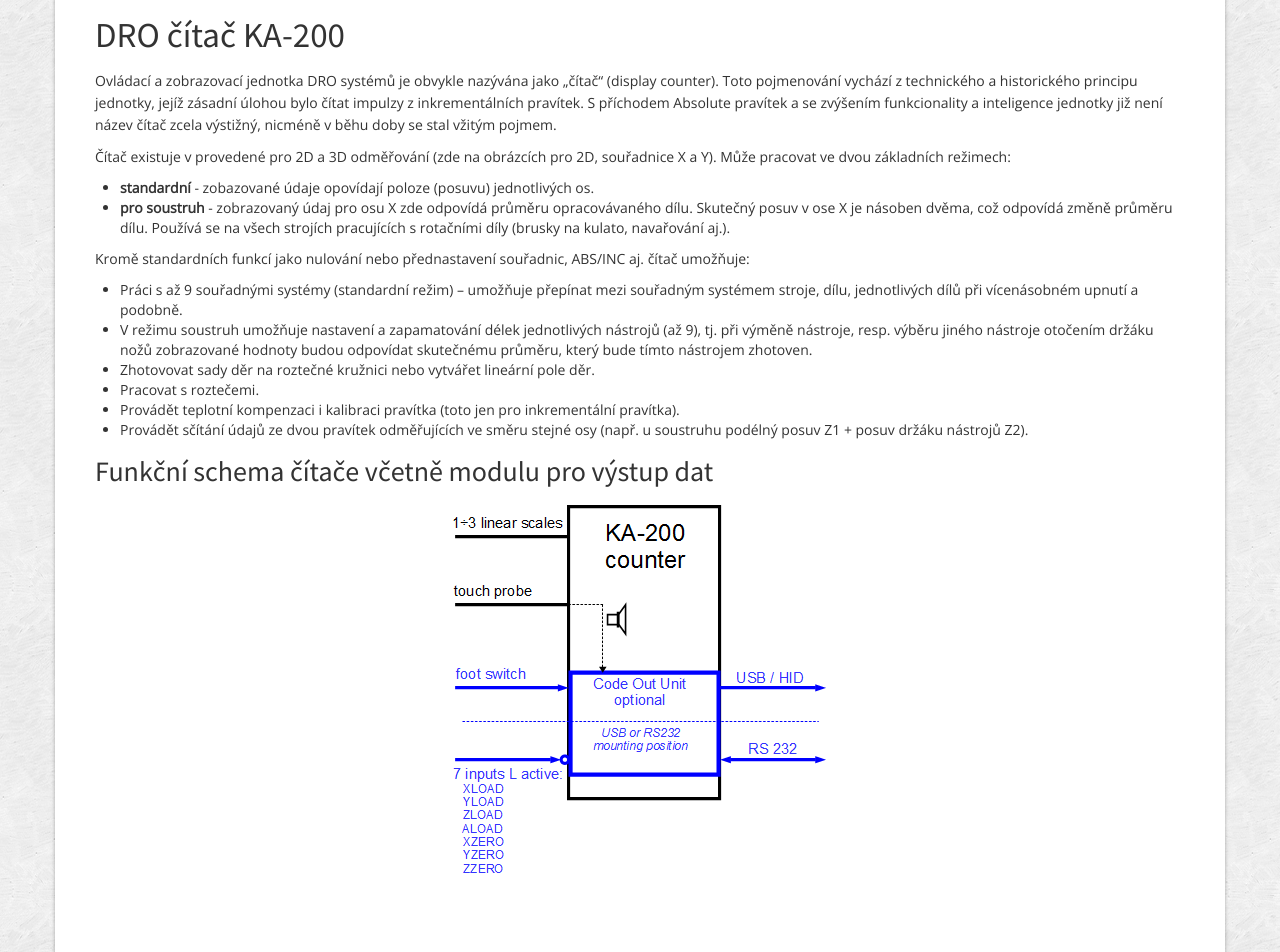
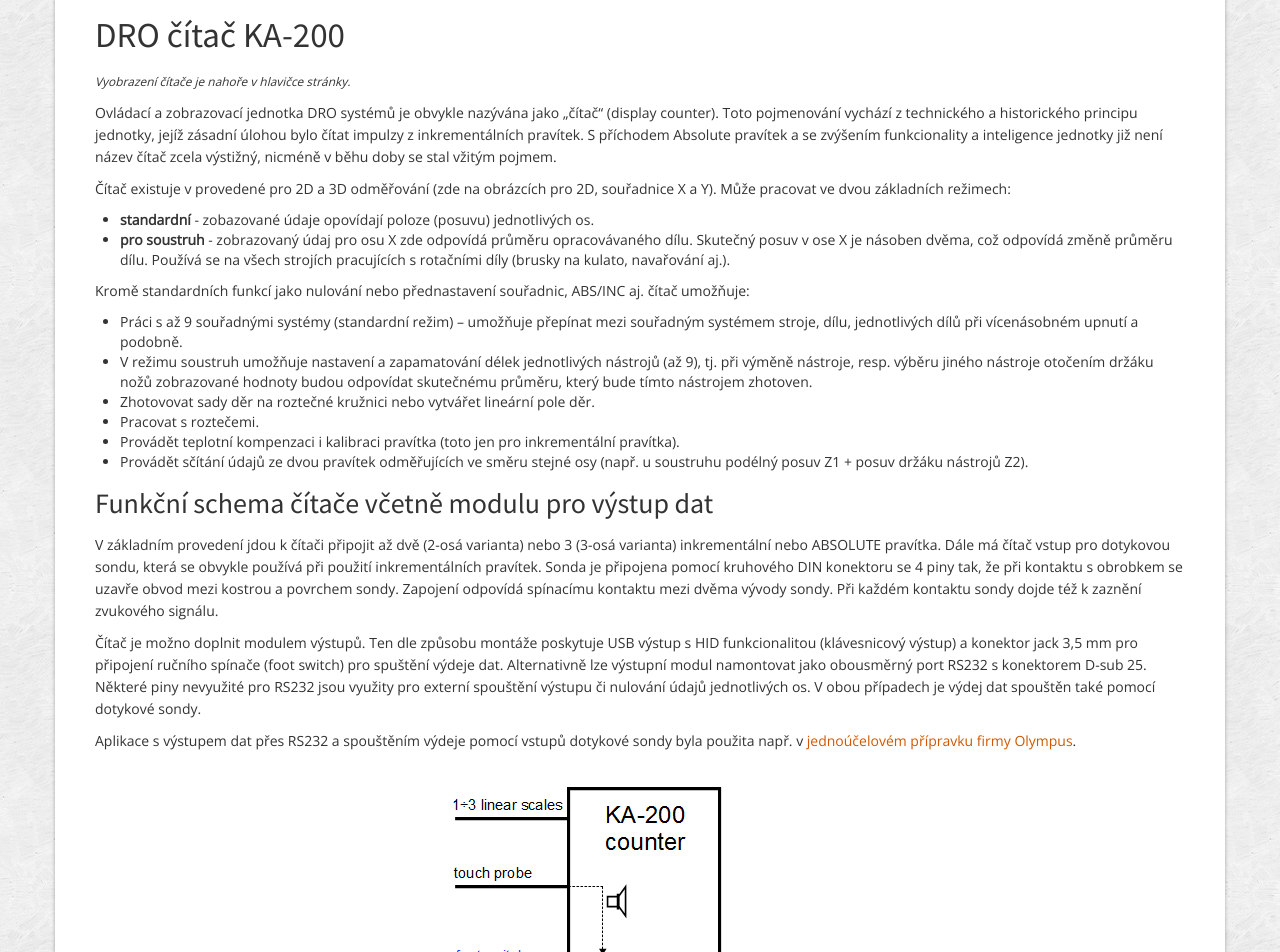
Before and after one commit to mitutoyocz/scales, a plain HTML site: page scales-dro.html in a window 1280 px wide. Shown: the part 2064-3016 px from the top of the page. Drawn offline with nearby package versions, Linux system fonts and the light colour scheme.

Commit message:
Added counter schema description.

```diff
--- a/scales-dro.html
+++ b/scales-dro.html
@@ -133,6 +133,8 @@
 					</p>
 
 					<h2>DRO čítač KA-200</h2>
+					<p><small><i>Vyobrazení čítače je nahoře v hlavičce stránky.</small></i>
+					</p>
 					<p>Ovládací a zobrazovací jednotka DRO systémů je obvykle nazývána jako „čítač“ (display counter). Toto pojmenování vychází z technického a historického principu jednotky, jejíž zásadní úlohou bylo čítat impulzy z inkrementálních pravítek. S příchodem Absolute pravítek a se zvýšením funkcionality a inteligence jednotky již není název čítač zcela výstižný, nicméně v běhu doby se stal vžitým pojmem.
 					</p>
 					<p>Čítač existuje v provedené pro 2D a 3D odměřování (zde na obrázcích pro 2D, souřadnice X a Y).  Může pracovat ve dvou základních režimech:
@@ -153,6 +155,14 @@
                     </ul>
 
 					<h3>Funkční schema čítače včetně modulu pro výstup dat</h3>
+					<p>V základním provedení jdou k čítači připojit až dvě (2-osá varianta) nebo 3 (3-osá varianta) inkrementální nebo ABSOLUTE pravítka. Dále má čítač vstup pro dotykovou sondu, která se obvykle používá při použití inkrementálních pravítek. Sonda je připojena pomocí kruhového DIN konektoru se 4 piny tak, že při kontaktu s obrobkem se uzavře obvod mezi kostrou a povrchem sondy. Zapojení odpovídá spínacímu kontaktu mezi dvěma vývody sondy. Při každém kontaktu sondy dojde též k zaznění zvukového signálu.
+					</p>
+					<p>Čítač je možno doplnit modulem výstupů. Ten dle způsobu montáže poskytuje USB výstup s HID funkcionalitou (klávesnicový výstup) a konektor jack 3,5 mm pro připojení ručního spínače (foot switch) pro spuštění výdeje dat. Alternativně lze výstupní modul namontovat jako obousměrný port RS232 s konektorem D-sub 25. Některé piny nevyužité pro RS232 jsou využity pro externí spouštění výstupu či nulování údajů jednotlivých os. V obou případech je výdej dat spouštěn také pomocí dotykové sondy.
+					</p>
+					<p>Aplikace s výstupem dat přes RS232 a spouštěním výdeje pomocí vstupů dotykové sondy byla použita např. v <a href="droapp-olympus.html">jednoúčelovém přípravku firmy Olympus</a>.
+					</p>
+					<br />
+
 					<p style="text-align:center">
 						<img src="images/KA-200 schema.png" alt="">
 					</p>
```
